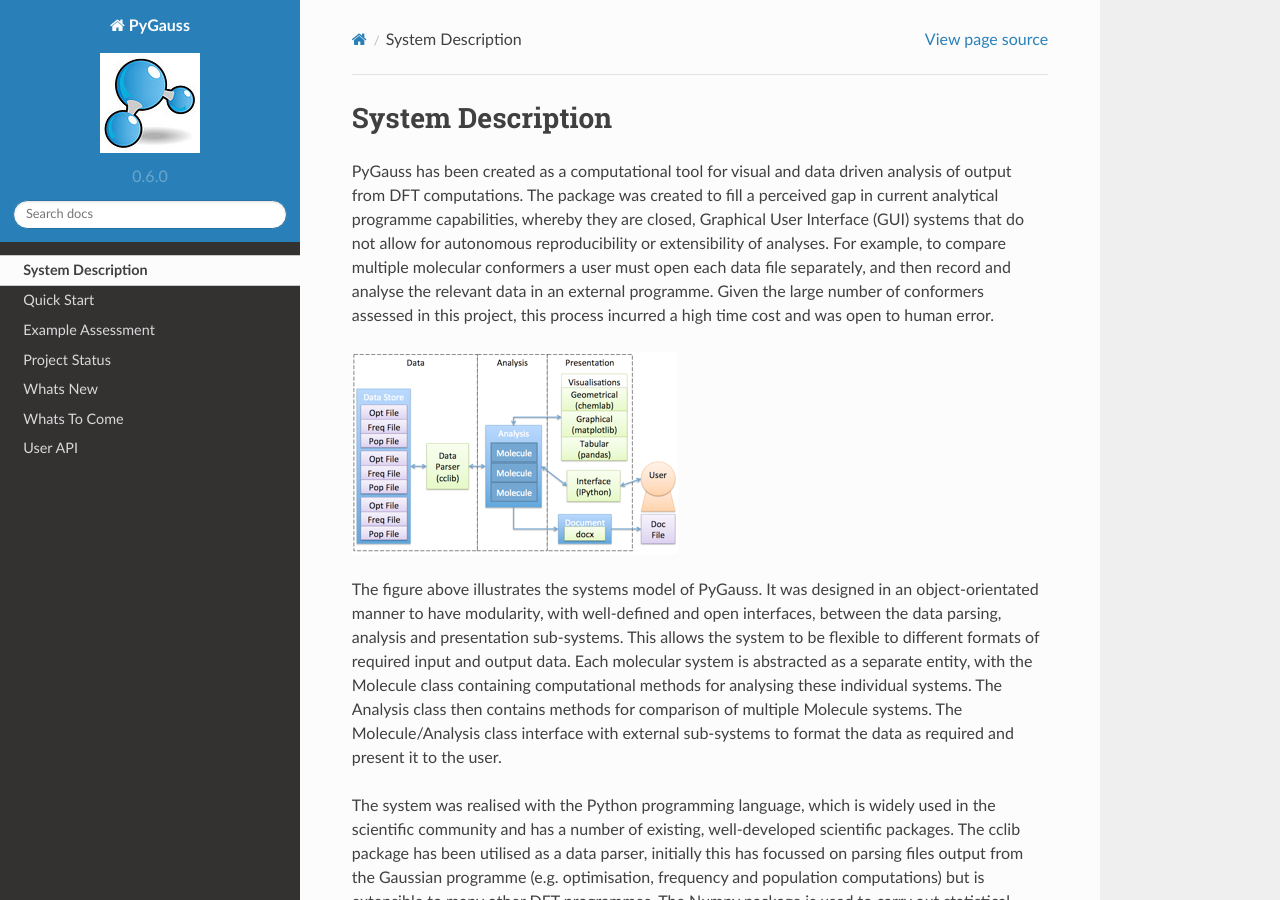
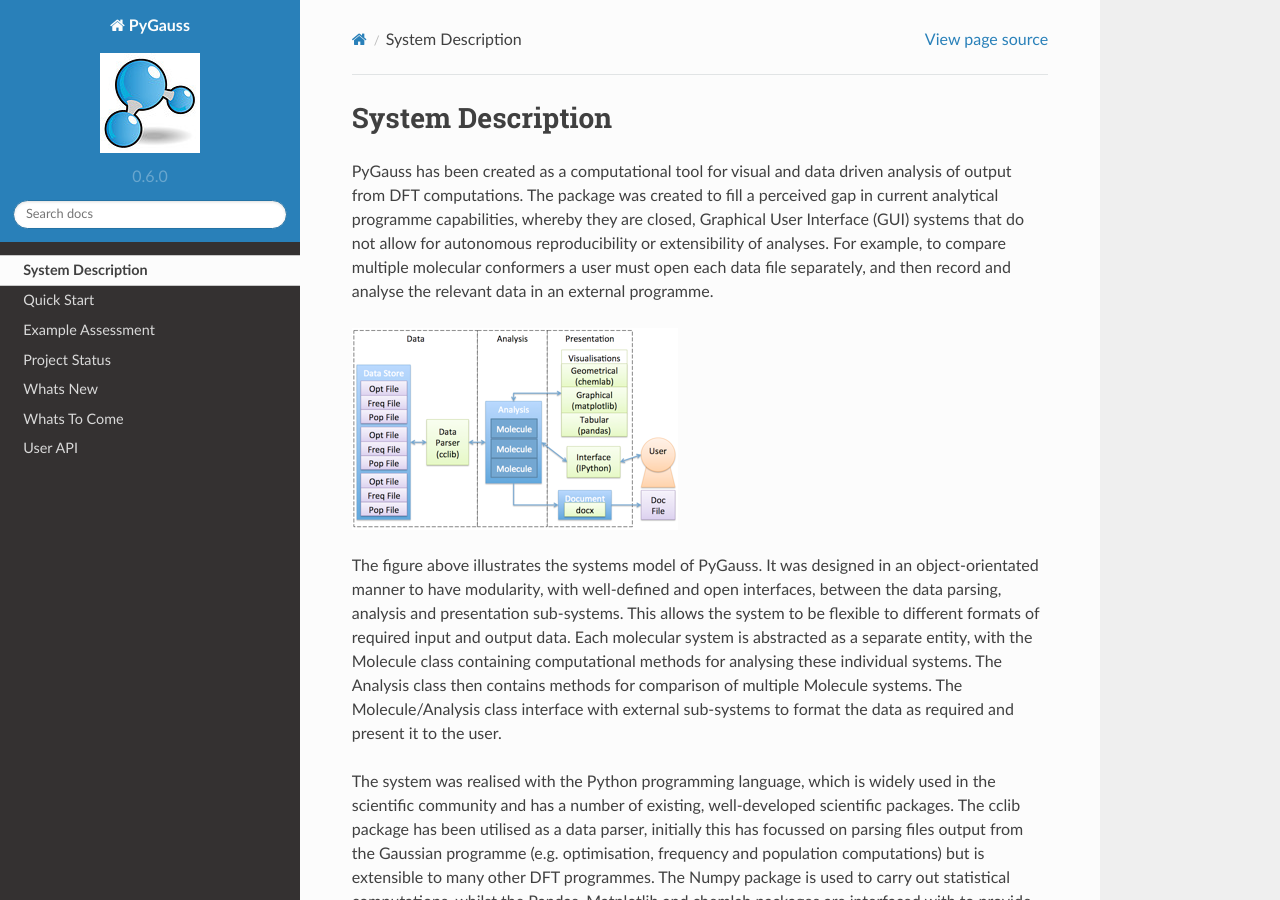
Before and after one commit to chrisjsewell/PyGauss, a Sphinx documentation site: the page built from docs/source/system.rst, in a window 1280 px wide and 900 px high. Built offline with Sphinx 7.4.7 and the Read the Docs theme 2.0.0, drawn with Linux system fonts in a browser that asks for light colours; pages that are not in the unit, such as notebooks, are missing from menus; the version number is read from the project's files by our own code.

Commit message:
document update

```diff
--- a/docs/source/system.rst
+++ b/docs/source/system.rst
@@ -6,8 +6,6 @@ computations. The package was created to fill a perceived gap in current analyti
 whereby they are closed, Graphical User Interface (GUI) systems that do not allow for autonomous
 reproducibility or extensibility of analyses. For example, to compare multiple molecular conformers a user
 must open each data file separately, and then record and analyse the relevant data in an external programme.
-Given the large number of conformers assessed in this project, this process incurred a high time cost and was
-open to human error.
 
 .. image:: images/pygauss_system.png
 
```
